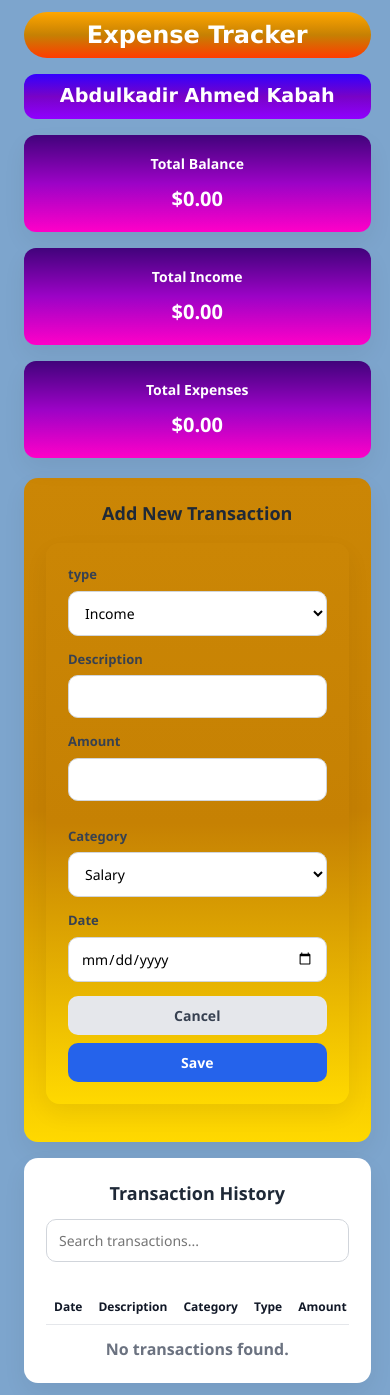
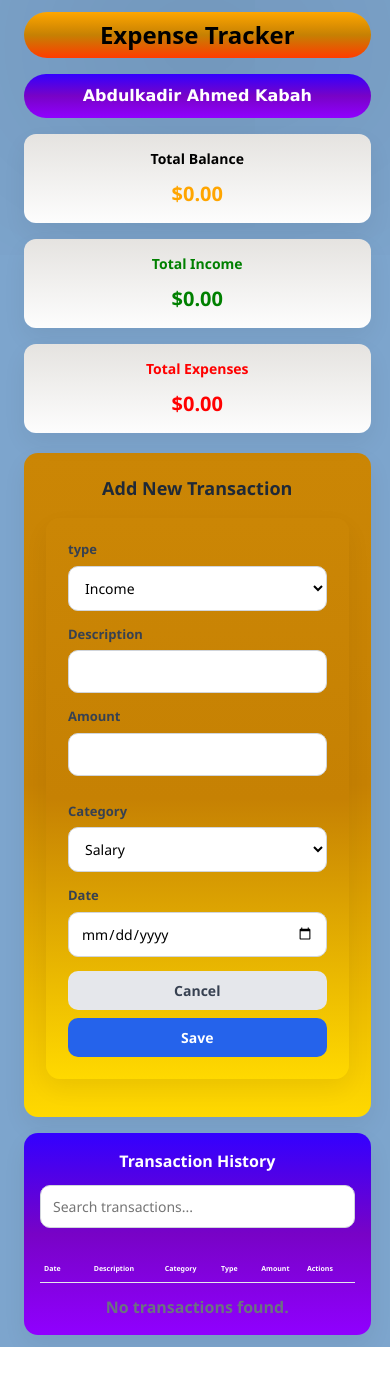
Before and after one commit to ustaadkaabax/Expense-trucker.com, a React (Vite) app in the folder expense-tracker/: page / in a window 390 px wide. After the commit the page ends 1347 px from the top, so only its background shows below. Built offline with nearby package versions, Linux system fonts and the light colour scheme.

Commit message:
react commit of project expense-trucker.com

```diff
--- a/expense-tracker/src/App.css
+++ b/expense-tracker/src/App.css
@@ -216,6 +216,7 @@ h1 {
 
 /* ===== Transactions ===== */
 .transactions {
+  width: 100%;
   background: var(--card);
   padding: 22px;
   border-radius: var(--radius);
@@ -238,13 +239,15 @@ h1 {
 }
 
 /* Table wrapper for scroll on small screens */
-.table-wrap {
+.app .table-wrap {
   width: 100%;
-  overflow-x: auto;
+  max-width: 90%;
+  overflow: auto;
 }
 
-table {
+.app table {
   width: 100%;
+  overflow: hidden;
   border-collapse: collapse;
   min-width: 600px; /* smaller min-width for mobile */
 }
@@ -301,10 +304,12 @@ tbody tr:hover {
   }
 
   .app h1 {
-    font-size: 1.5rem; /* fluid heading */
-    font-family: Verdana, Geneva, Tahoma, sans-serif;
+    font-size: 1.5rem;
+    box-shadow: 2px 10px 250px rgba(0, 0, 0, 0.6);
+    font-family: system-ui, -apple-system, BlinkMacSystemFont, 'Segoe UI', Roboto, Oxygen, Ubuntu, Cantarell, 'Open Sans', 'Helvetica Neue', sans-serif;
     background: linear-gradient(to bottom, rgb(255, 166, 0), rgb(198, 129, 3), rgb(255, 60, 0));
     padding: 10px;
+    color: black;
     border-radius: 25px;
   }
   .app h4 {
@@ -312,13 +317,30 @@ tbody tr:hover {
     margin-bottom: 16px;
     color: white;
     background: linear-gradient(to bottom, rgb(51, 0, 255), rgb(120, 3, 198), rgb(144, 0, 255));
-    padding: 8px;
-    border-radius: 12px;
-    font-size: 1.2rem;
+    padding: 10px;
+    border-radius: 25px;
+    font-size: 1rem;
     font-family: Verdana, Geneva, Tahoma, sans-serif;
   }
-  .app .summery-cards {
-    grid-template-columns: 1fr; /* single column */
+  .app #summary-cards {
+    grid-template-columns: 1fr;
+  }
+   .app #summary-cards #balance-card h3{
+      color: black;
+    }
+    .app #summary-cards #income-card h3{
+      color: green;
+      p{
+        color: black;
+      }
+    }
+    .app #summary-cards #expenses-card h3{
+      color: red;
+  }
+
+  .app #summary-cards div {
+    padding: 14px;
+    background: linear-gradient(to bottom, rgb(229, 227, 224), rgb(253, 253, 253));
   }
 
   .form-row {
@@ -333,21 +355,46 @@ tbody tr:hover {
 
   .btn-primary,
   .btn-secondary {
-    width: 100%;
+    min-width: unset;
   }
 
-  .actions {
-    flex-direction: column;
+  .app .actions {
+    display: flex;
+    flex-direction: row;
     align-items: stretch;
+    padding: 2px;
+  }
+  .app .actions .btn-primary,
+  .app .actions .btn-secondary {
+    padding: 4px 4px;
+    font-size: 8px;
+  }
+  .app .transactions {
+    min-width: fit-content;
+    h2{
+      font-size: 1rem;
+      color: white;
+    }
+    background:  linear-gradient(to bottom, rgb(51, 0, 255), rgb(120, 3, 198), rgb(144, 0, 255));
+    background-color:;
+    max-width: 100%;
+    padding: 16px;
+  }
+  .app .table-wrap {
+    width: 100%;
+    max-width: 100%;
   }
 
-  table {
-    min-width: 100%; /* table fits mobile screen */
+  .app table {
+    min-width: 100%;
+    max-width: 200px; /* table fits mobile screen */
   }
 
-  th,
-  td {
-    font-size: 12px;
-    padding: 8px;
+  .app table th,
+  .app table td {
+    font-size: 7px;
+    color: white;
+    font-weight: bold;
+    padding: 8px 4px;
   }
 }
--- a/expense-tracker/src/App.jsx
+++ b/expense-tracker/src/App.jsx
@@ -113,20 +113,20 @@ export default function App() {
       <h4>Abdulkadir Ahmed Kabah</h4>
 
       {/* Summary cards (single column) */}
-      <div className="summery-cards">
-        <div className="card-balance">
+      <div className="summery-cards" id="summary-cards">
+        <div className="card-balance" id="balance-card">
           <h3>Total Balance</h3>
-          <p id="balance">${summary.balance.toFixed(2)}</p>
+          <p id="balance" style={{ color: "orange" }}>${summary.balance.toFixed(2)}</p>
         </div>
 
-        <div className="card-income">
+        <div className="card-income" id="income-card">
           <h3>Total Income</h3>
-          <p id="income">${summary.income.toFixed(2)}</p>
+          <p id="income" style={{ color: "green" }}>${summary.income.toFixed(2)}</p>
         </div>
 
-        <div className="card-expenses">
+        <div className="card-expenses" id="expenses-card">
           <h3>Total Expenses</h3>
-          <p id="expenses">${summary.expenses.toFixed(2)}</p>
+          <p id="expenses" style={{ color: "red" }}>${summary.expenses.toFixed(2)}</p>
         </div>
       </div>
 
```
